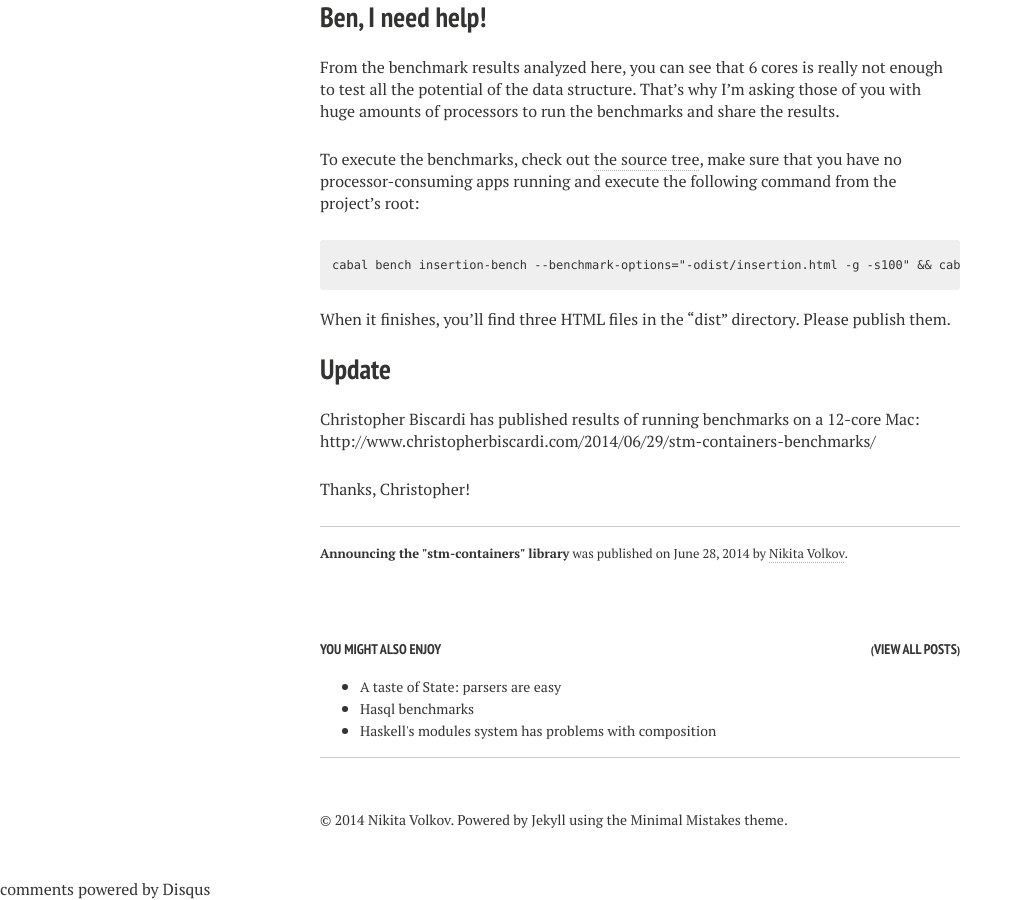
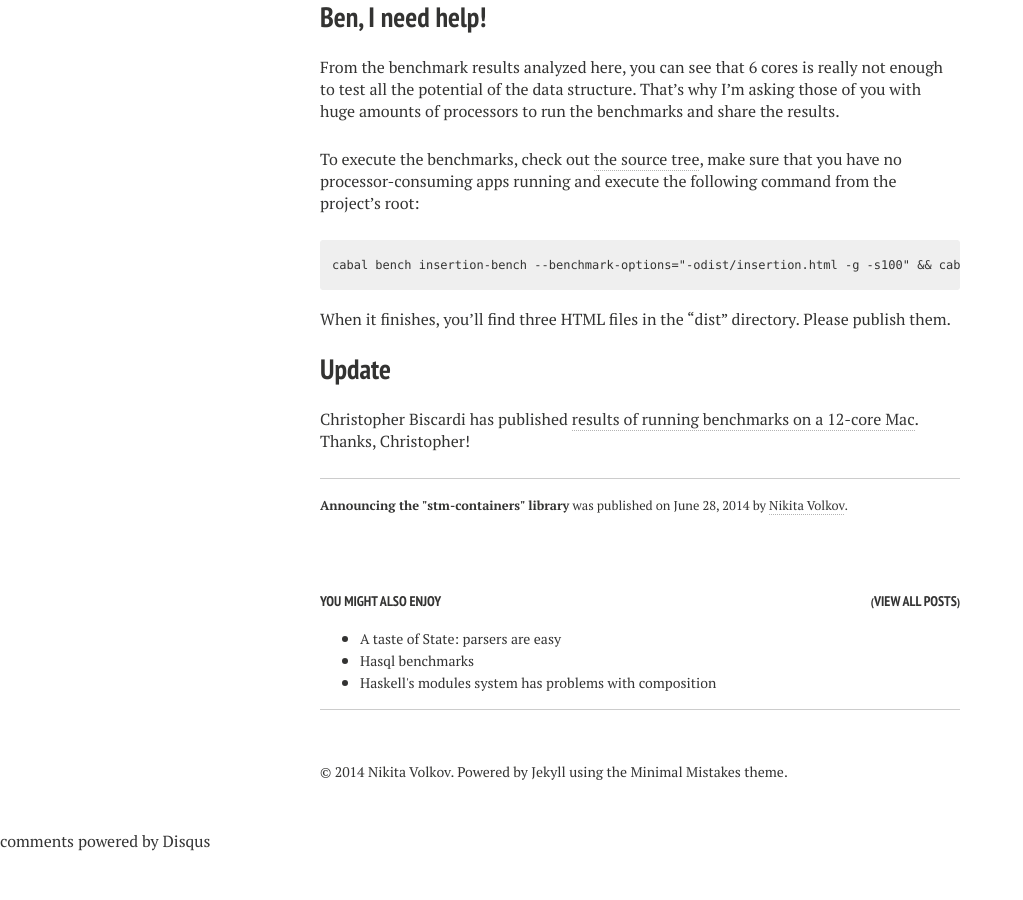
Before and after one commit to nikita-volkov/nikita-volkov.github.io, a Jekyll site: the page built from _posts/2014-06-28-stm-containers.md, in a window 1280 px wide and 900 px high, scrolled down 3878 px. Shown: the whole window, without its empty margins (0-1023 px from the left). Built offline with Jekyll 4.4.1, drawn with Linux system fonts in a browser that asks for light colours; nearby versions of some CDN libraries; comment, search, counter and statistics services are not loaded; after the commit the page ends 4730 px from its top, so only the background shows below that.

Commit message:
Update "stm-containers"

```diff
--- a/_posts/2014-06-28-stm-containers.md
+++ b/_posts/2014-06-28-stm-containers.md
@@ -122,7 +122,4 @@ When it finishes, you'll find three HTML files in the "dist" directory. Please p
 
 ## Update
 
-Christopher Biscardi has published results of running benchmarks on a 12-core Mac:
-http://www.christopherbiscardi.com/2014/06/29/stm-containers-benchmarks/
-
-Thanks, Christopher!
+Christopher Biscardi has published [results of running benchmarks on a 12-core Mac](http://www.christopherbiscardi.com/2014/06/29/stm-containers-benchmarks/). Thanks, Christopher!
```
